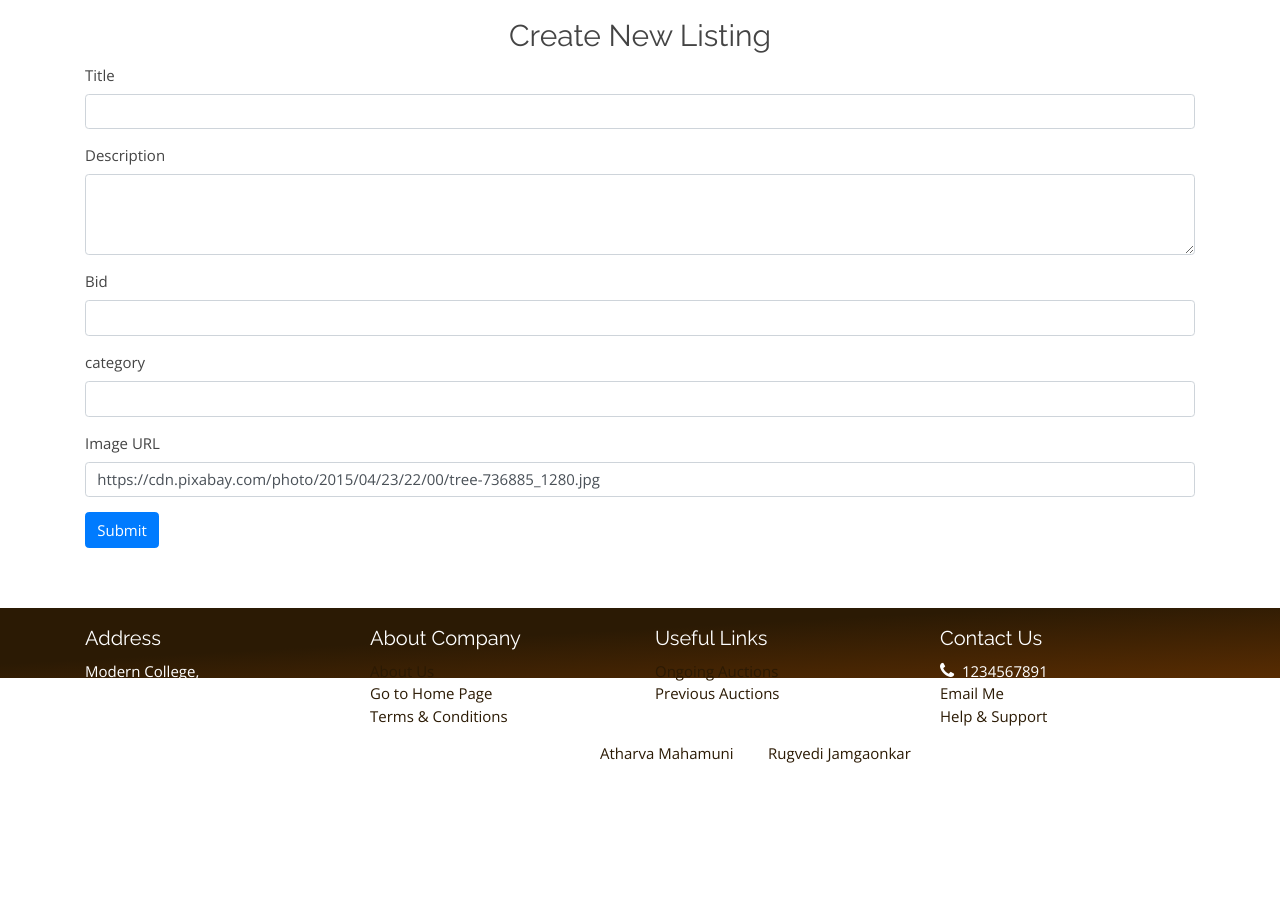
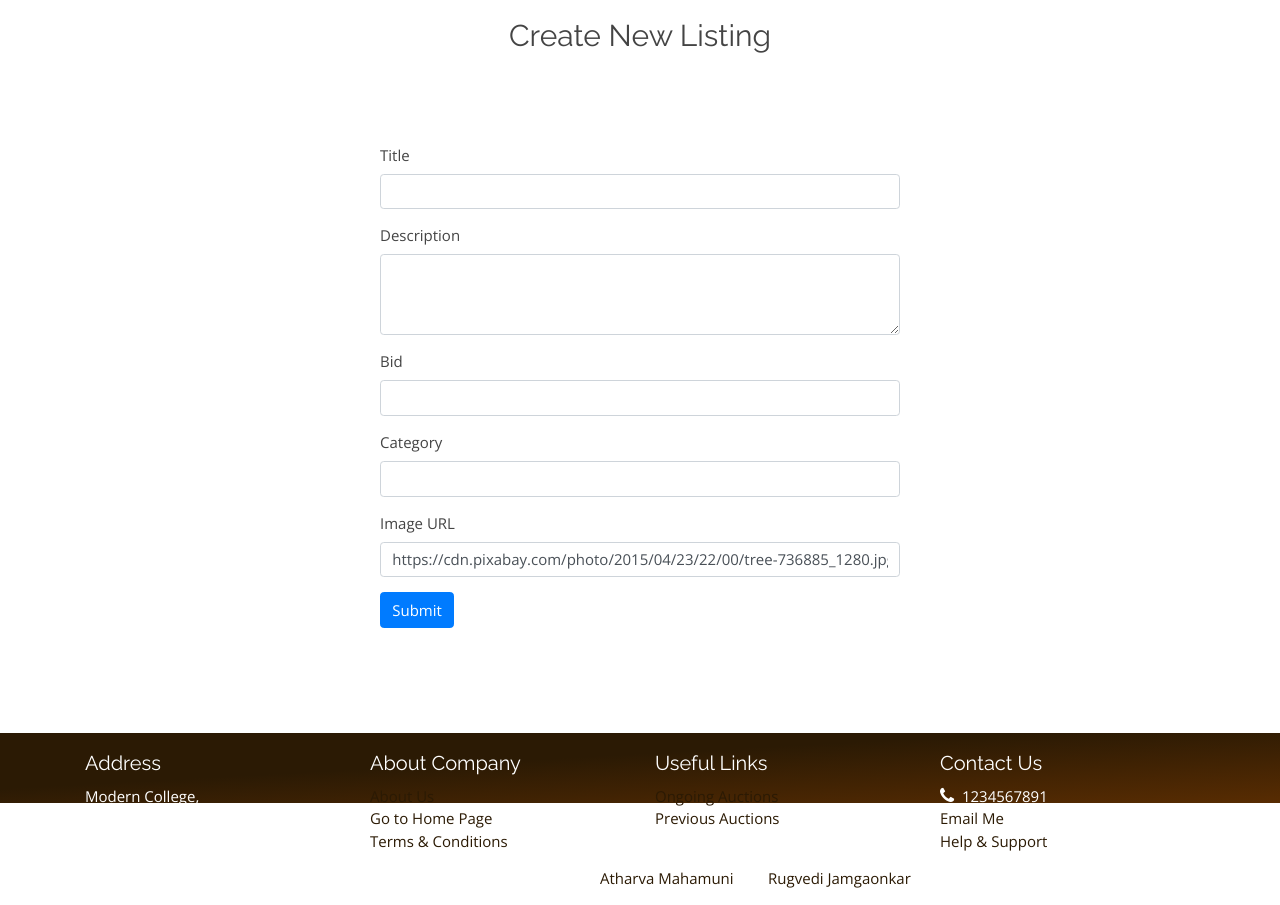
Before and after one commit to AtharvaCM/django-auction, a Django app: page /create_listing in a window 1280 px wide. Shown: the part 100-1005 px from the top of the page. Before the commit the page ends 863 px from the top, so only its background shows below. Run offline with Django 3.2, Linux system fonts and the light colour scheme; some libraries are stand-ins or nearby versions; some web fonts are replaced.

Commit message:
create listing

```diff
--- a/auctions/templates/auctions/create_listing.html
+++ b/auctions/templates/auctions/create_listing.html
@@ -4,10 +4,8 @@
 
 {% block body %}
 <section id="create-listing-sec">
-    <div class="container">
-        <div class="text-center">
-            <h2 class="pt-2">Create New Listing</h2>
-        </div>
+    <div class="container w-50">
+        <h2 id="title" class="text-center pt-2 mb-5">Create New Listing</h2>
 
         {% if message_success %}
         <div class="alert alert-success" role="alert">
@@ -21,7 +19,8 @@
         </div>
         {% endif %}
 
-        <form class="mb-5" action="{% url 'create_listing'%}" method="POST">
+        <div class="create-list">
+            <form class="mb-5 p-5" action="{% url 'create_listing'%}" method="POST">
                 {% csrf_token %}
                 <div class="form-group">
                     <label>Title</label>
@@ -30,14 +29,15 @@
 
                 <div class="form-group">
                     <label for="exampleFormControlTextarea1">Description</label>
-                <textarea class="form-control" name="description" id="exampleFormControlTextarea1" rows="3"></textarea>
+                    <textarea class="form-control" name="description" id="exampleFormControlTextarea1"
+                        rows="3"></textarea>
                 </div>
                 <div class="form-group">
                     <label>Bid</label>
                     <input type="text" name="bid" class="form-control" id="exampleFormControlInput1">
                 </div>
                 <div class="form-group">
-                <label>category</label>
+                    <label>Category</label>
                     <input type="text" name="category" class="form-control" id="exampleFormControlInput1">
                 </div>
 
@@ -49,5 +49,6 @@
                 <button class="btn btn-primary mb-3" type="submit">Submit</button>
             </form>
         </div>
+    </div>
 </section>
 {% endblock %}
--- a/auctions/templates/auctions/index.html
+++ b/auctions/templates/auctions/index.html
@@ -41,8 +41,7 @@
         </div>
       </div>
       {% endfor %}
-      <a class="view-more-link mt-auto mb-lg-5" href="{% url 'display_category' %}">View
-        more...</a>
+      <a class="view-more-link mt-auto mb-lg-5" href="{% url 'display_category' %}">View more...</a>
     </div>
   </div>
 </section>
```
Also changed, not shown: auctions/static/auctions/css/style.css (+19 -10 lines). Lines whose indentation alone changed are shown as unchanged.
